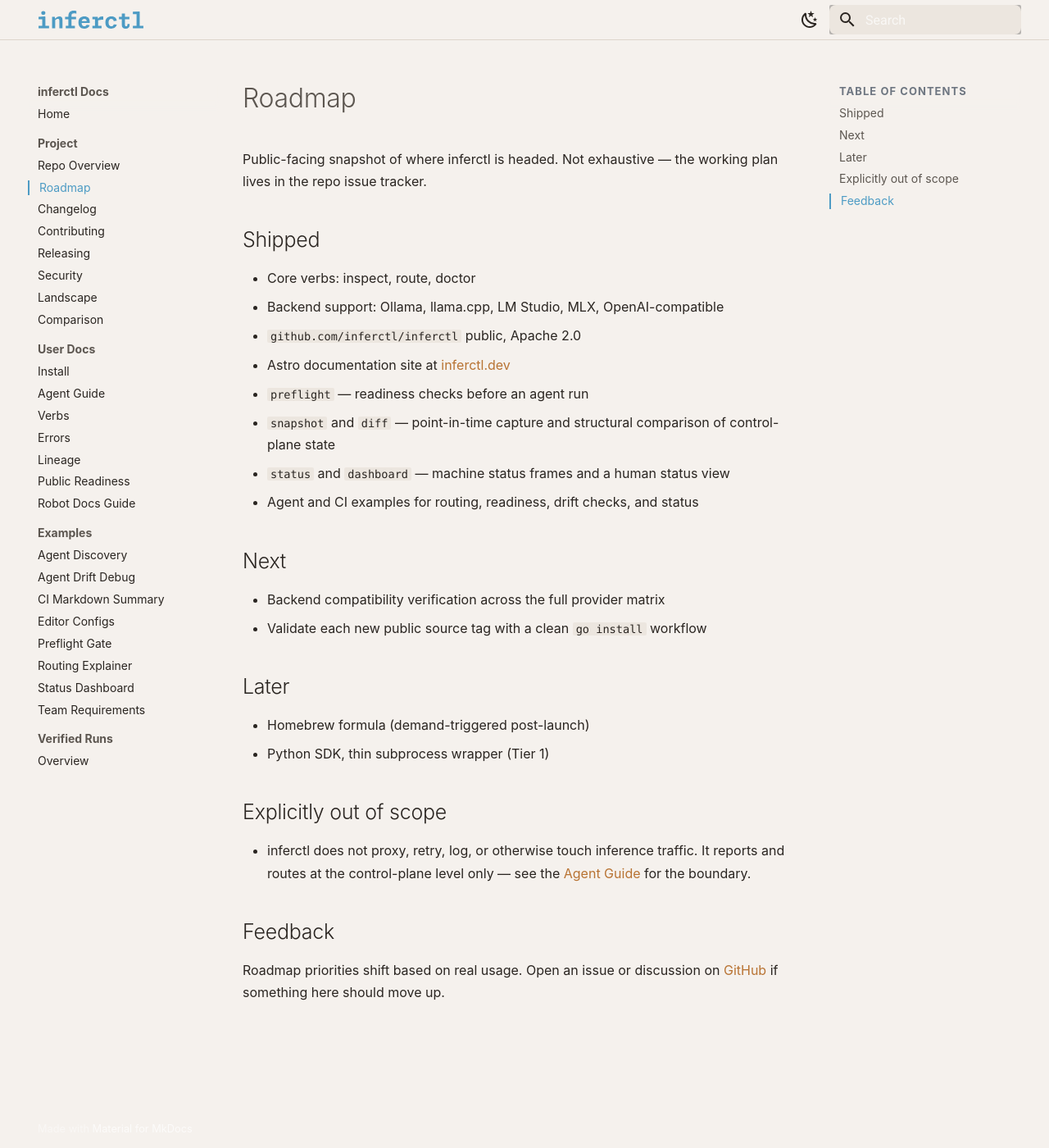
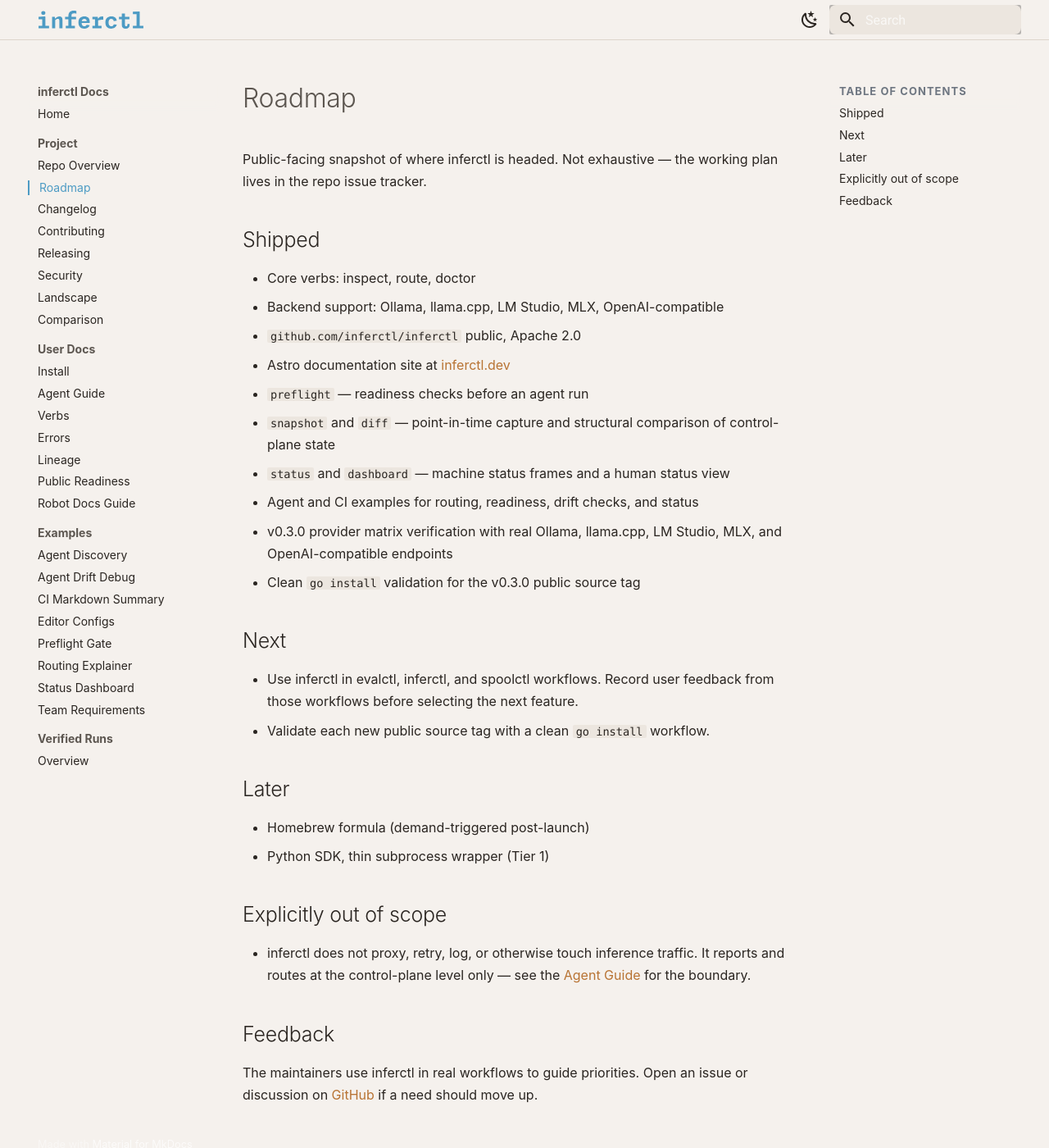
Before and after one commit to inferctl/inferctl, an MkDocs documentation site: the page built from docs/top/roadmap.md, in a window 1280 px wide and 1400 px high. Shown: the whole window at 82% size. Built offline with MkDocs 1.6.1 and Material for MkDocs 9.7.7, drawn with Linux system fonts in a browser that asks for light colours.

Commit message:
docs: update roadmap for feedback phase

```diff
--- a/docs/top/roadmap.md
+++ b/docs/top/roadmap.md
@@ -20,11 +20,15 @@ Public-facing snapshot of where inferctl is headed. Not exhaustive — the worki
   control-plane state
 - `status` and `dashboard` — machine status frames and a human status view
 - Agent and CI examples for routing, readiness, drift checks, and status
+- v0.3.0 provider matrix verification with real Ollama, llama.cpp, LM Studio,
+  MLX, and OpenAI-compatible endpoints
+- Clean `go install` validation for the v0.3.0 public source tag
 
 ## Next
 
-- Backend compatibility verification across the full provider matrix
-- Validate each new public source tag with a clean `go install` workflow
+- Use inferctl in evalctl, inferctl, and spoolctl workflows. Record user
+  feedback from those workflows before selecting the next feature.
+- Validate each new public source tag with a clean `go install` workflow.
 
 ## Later
 
@@ -37,4 +41,6 @@ Public-facing snapshot of where inferctl is headed. Not exhaustive — the worki
 
 ## Feedback
 
-Roadmap priorities shift based on real usage. Open an issue or discussion on [GitHub](https://github.com/inferctl/inferctl) if something here should move up.
+The maintainers use inferctl in real workflows to guide priorities. Open an
+issue or discussion on [GitHub](https://github.com/inferctl/inferctl) if a need
+should move up.
```
